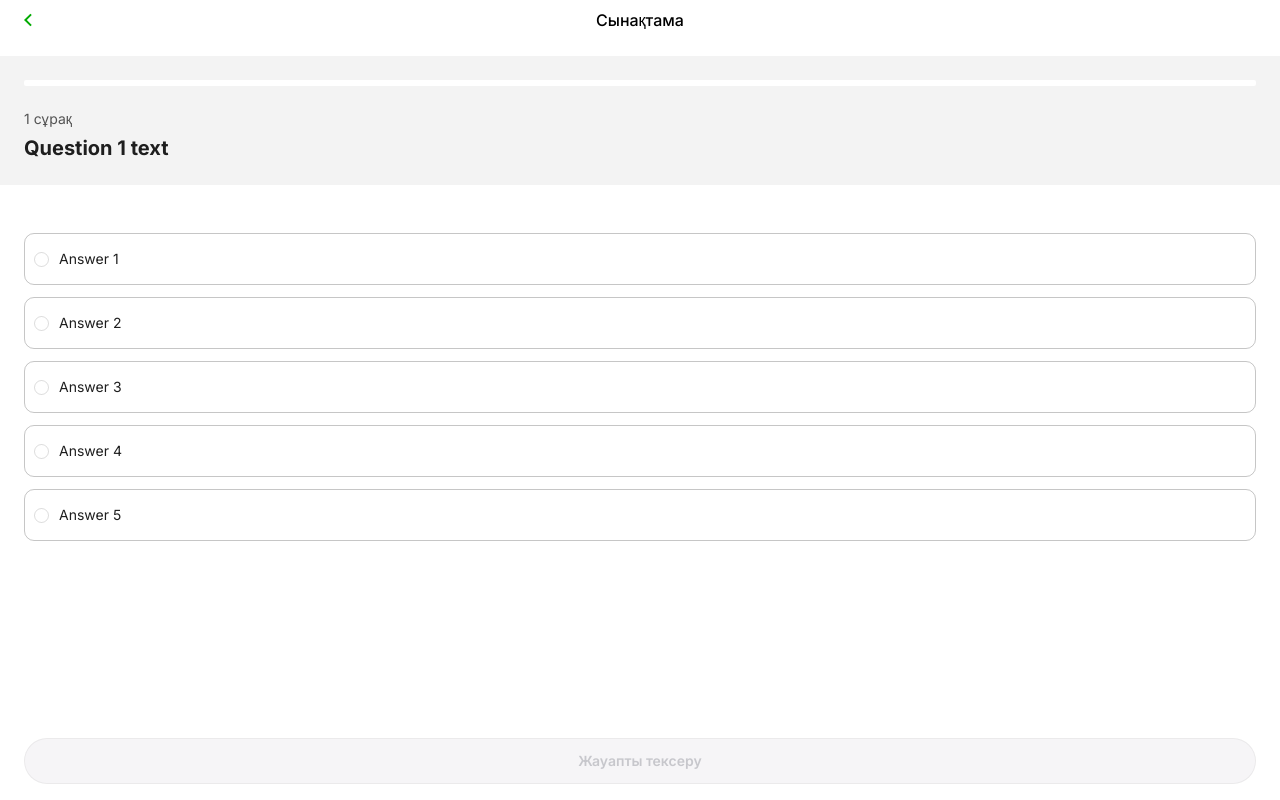
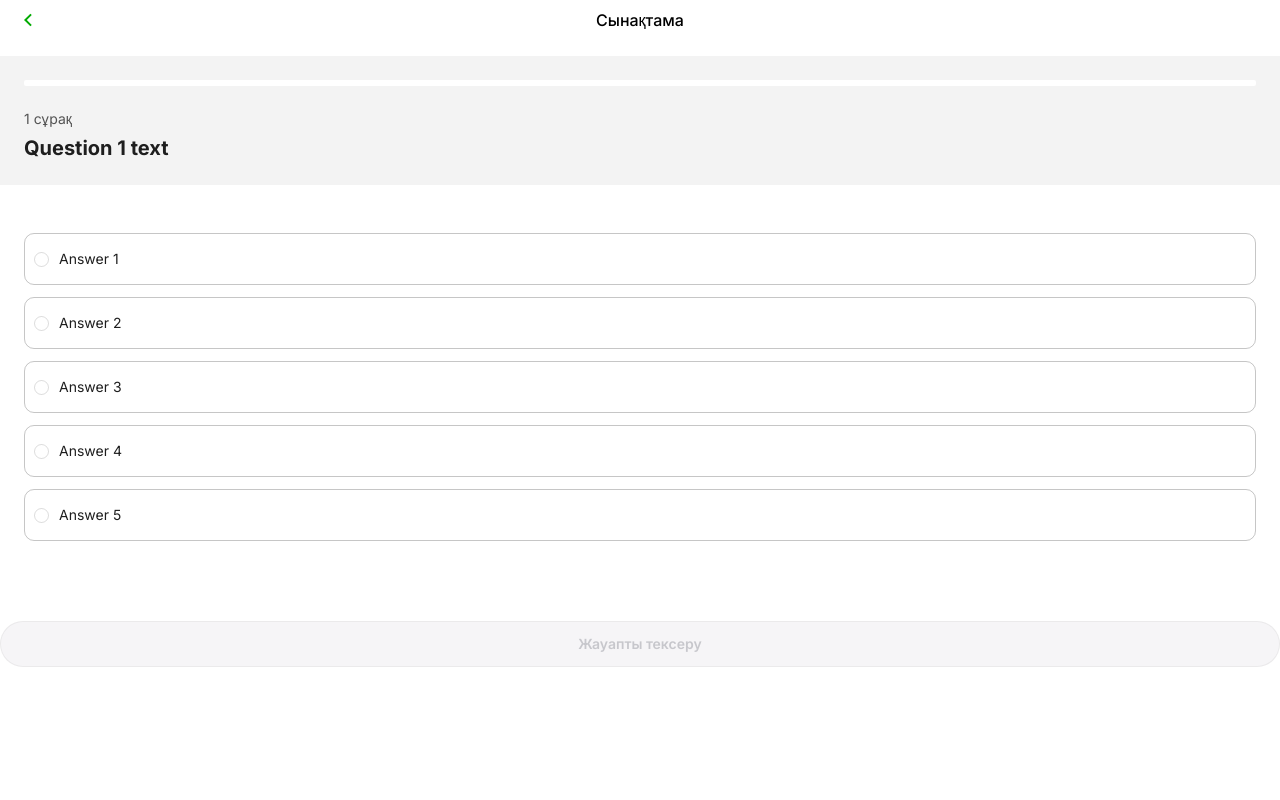
Before and after one commit to Mykty-Ayan/seerah-frontend, a React (Vite) app: page /chapters/1/tests/1 in a window 1280 px wide. Built offline with nearby package versions, Linux system fonts and the light colour scheme.

Commit message:
feat: make AcceptButton not fixed

```diff
--- a/src/components/AcceptButton/index.css
+++ b/src/components/AcceptButton/index.css
@@ -10,10 +10,7 @@
   color: white;
   border-radius: 100px;
   border: none;
-  position: fixed;
-  width: calc(100% - 48px);
-  left: 24px;
-  bottom: 16px;
+  width: 100%;
 }
 
 .accept-button:active {
@@ -32,8 +29,5 @@
   color: #C7C7CC;
   border-radius: 100px;
   border: 1px solid rgba(30, 30, 30, 0.05);
-  position: fixed;
-  width: calc(100% - 48px);
-  left: 24px;
-  bottom: 16px;
+  width: 100%;
 }
```
